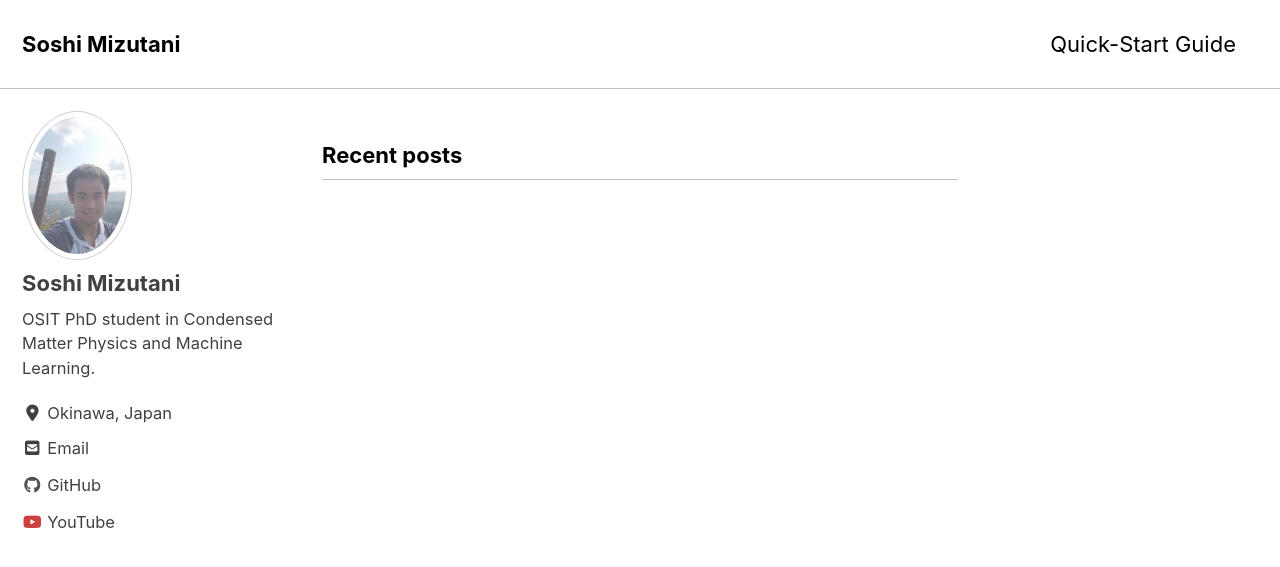
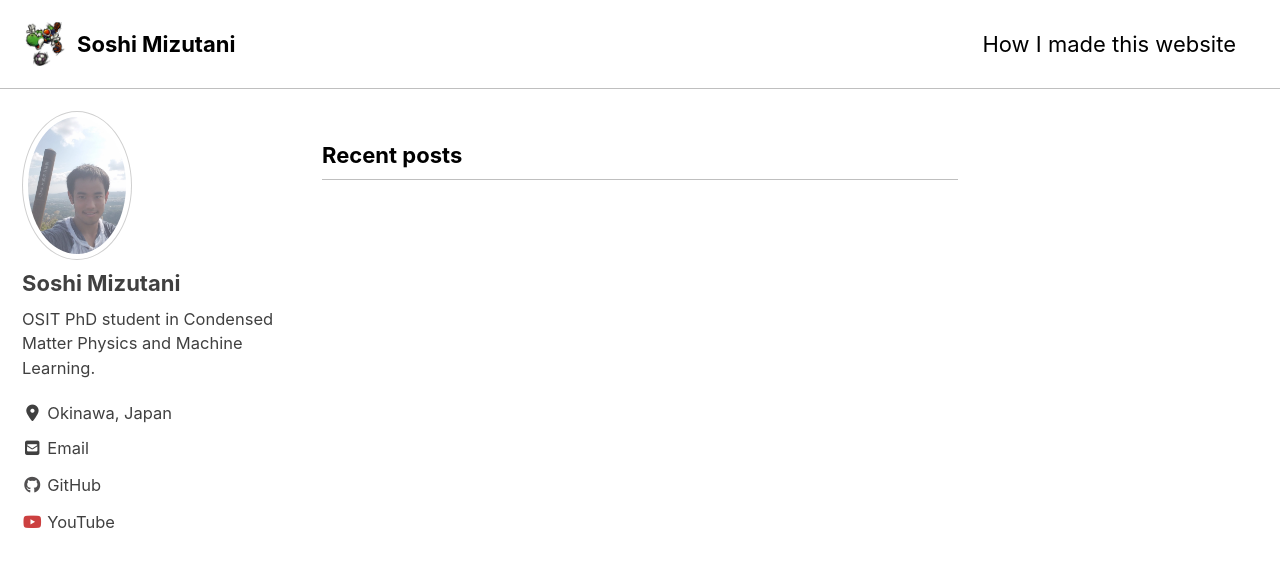
Before and after one commit to soshimizutani/soshimizutani.github.io, a Jekyll site: the page built from index.html, in a window 1280 px wide and 900 px high. Shown: the top 567 px of the window. Built offline with Jekyll 4.4.1, drawn with Linux system fonts in a browser that asks for light colours; cached includes are drawn as plain includes; nearby versions of some CDN libraries; the list of posts is cut into pages by our own code.

Commit message:
changed _config.yml

```diff
--- a/_config.yml
+++ b/_config.yml
@@ -22,9 +22,9 @@
 description              : "my Portfolio"
 url                      : # the base hostname & protocol for your site e.g. "https://mmistakes.github.io"
 baseurl                  : # the subpath of your site, e.g. "/blog"
-repository               : # GitHub username/repo-name e.g. "mmistakes/minimal-mistakes"
+repository               :  "soshimizutani" # GitHub username/repo-name e.g. "mmistakes/minimal-mistakes"
 teaser                   : # path of fallback teaser image, e.g. "/assets/images/500x300.png"
-logo                     : # path of logo image to display in the masthead, e.g. "/assets/images/88x88.png"
+logo                     : "/images/Soshi_icon.jpeg" # path of logo image to display in the masthead, e.g. "/assets/images/88x88.png"
 masthead_title           : # overrides the website title displayed in the masthead, use " " for no title
 # breadcrumbs            : false # true, false (default)
 words_per_minute         : 200
@@ -107,12 +107,12 @@
 # Site Author
 author:
   name             : "Soshi Mizutani"
-  avatar           : "/images/Soshi_0.jpg" # path of avatar image, e.g. "/assets/images/bio-photo.jpg"
+  avatar           : "/images/Soshi_pic.jpg" # path of avatar image, e.g. "/assets/images/bio-photo.jpg"
   bio              : "OSIT PhD student in Condensed Matter Physics and Machine Learning."
   location         : "Okinawa, Japan"
-  email            : soshi.mizutani@oist.jp
-  github           : https://github.com/soshimizutani
-  youtube          : https://www.youtube.com/channel/UCP8EZtLYjOdNl5YyMHzNmxg
+  email            : "soshi.mizutani@oist.jp"
+  github           : "soshimizutani"
+  youtube          : "channel/UCP8EZtLYjOdNl5YyMHzNmxg"
 
   links:
     - label: "Email:soshi.mizutani@oist.jp"
--- a/_data/navigation.yml
+++ b/_data/navigation.yml
@@ -1,6 +1,6 @@
 # main links
 main:
-  - title: "Quick-Start Guide"
+  - title: "How I made this website"
     url: https://mmistakes.github.io/minimal-mistakes/docs/quick-start-guide/
   # - title: "About"
   #   url: https://mmistakes.github.io/minimal-mistakes/about/
```
Also changed, not shown: images/Soshi_icon.jpeg (added), images/Soshi_pic.jpg (renamed from images/Soshi_0.jpg), 2 other files.
